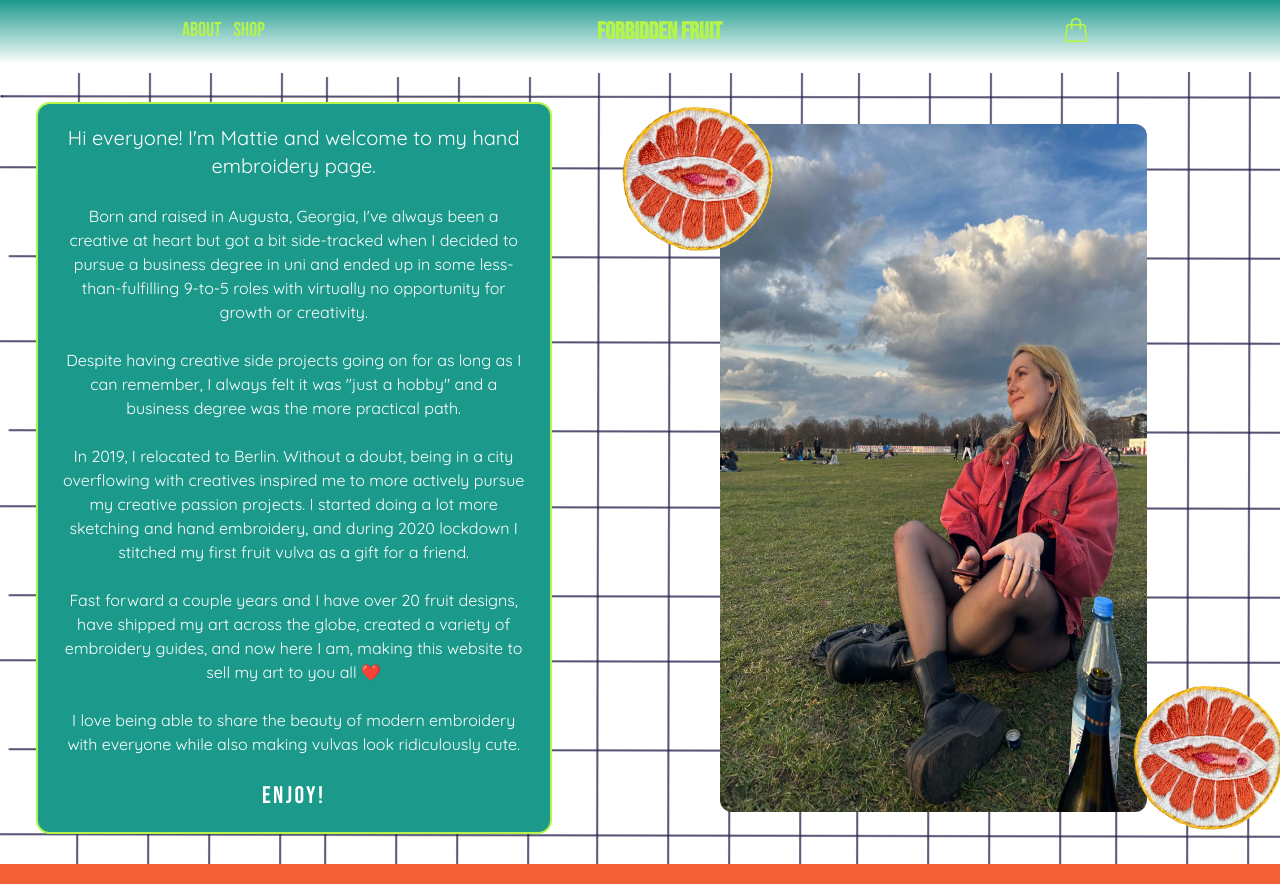
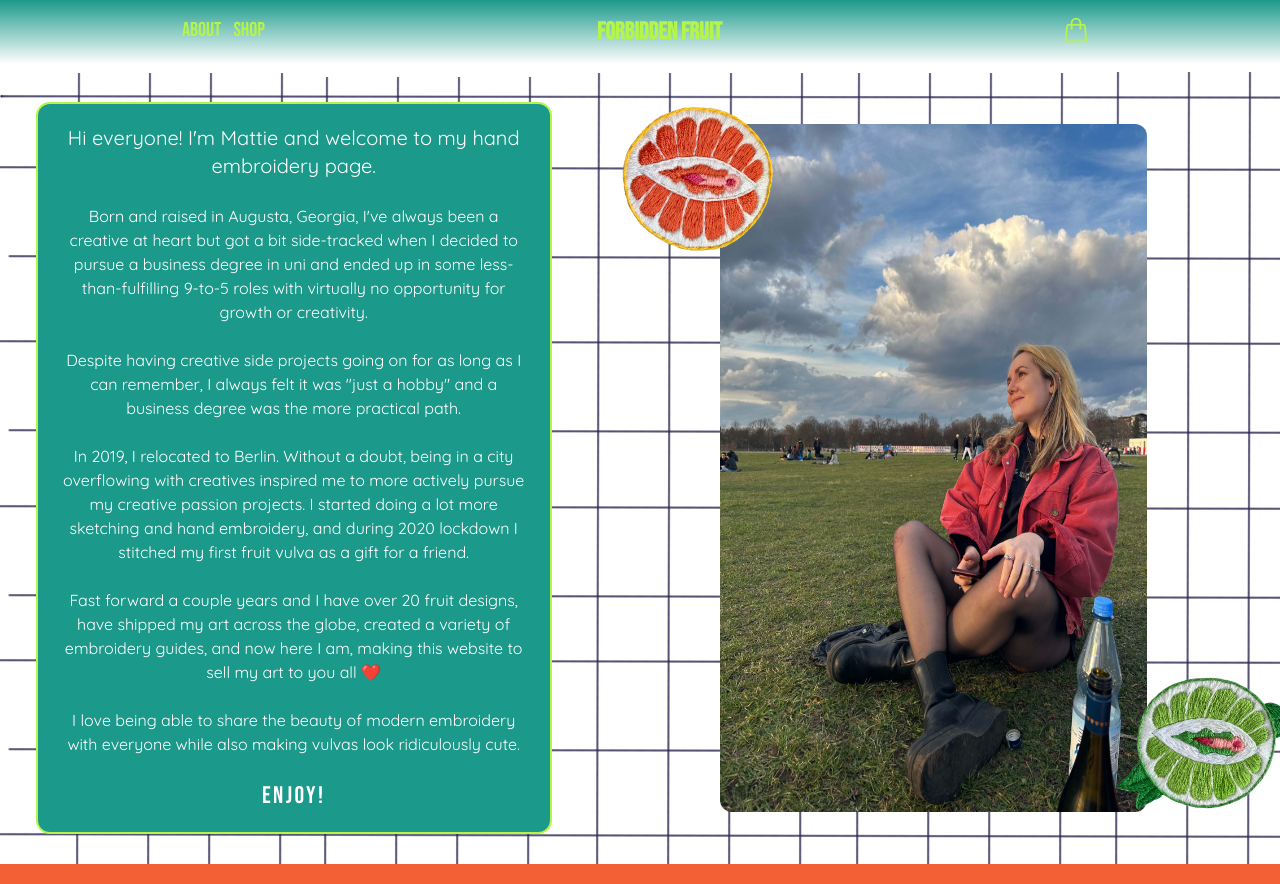
Before and after one commit to maitlandbarton/forbidden-fruit, a React (Create React App) app: page /about in a window 1280 px wide. Shown: the top 884 px of the page. Built offline with nearby package versions, Linux system fonts and the light colour scheme.

Commit message:
add spinning lime to about me page

```diff
--- a/src/components/reusables/SpinningFruit.js
+++ b/src/components/reusables/SpinningFruit.js
@@ -1,9 +1,9 @@
 import grapefruit from "../../images/grapefruit.png"
 
-function SpinningFruit({ml, mr, mt, mb, placement}) {
+function SpinningFruit({ml, mr, mt, mb, placement, image}) {
     return (
         <div>
-            <img src={grapefruit} className={`animate-spinningText absolute w-36 ml-${ml} mr-${mr} mt-${mt} mb-${mb} ${placement}`}></img>
+            <img src={image} className={`animate-spinningText absolute w-36 ml-${ml} mr-${mr} mt-${mt} mb-${mb} ${placement}`}></img>
         </div>
     )
 }
--- a/src/pages/AboutMe.js
+++ b/src/pages/AboutMe.js
@@ -2,6 +2,8 @@ import image from "../images/example.jpg";
 import AboutMeBio from "../components/AboutMeBio";
 import SpinningFruit from "../components/reusables/SpinningFruit";
 import navyGrid from "../images/grid-navy.png";
+import grapefruit from "../images/grapefruit.png";
+import lime from "../images/lime.png"
 
 function AboutMe() {
   return (
@@ -9,7 +11,7 @@ function AboutMe() {
       <div className="h-screen my-auto pt-10">
         <div className="flex justify-around relative">
           <AboutMeBio />
-          <SpinningFruit ml="20" />
+          <SpinningFruit ml="20" image={grapefruit} />
           <img src={image} className="rounded-xl w-1/3 m-5"></img>
           <div className=" z-10">
             <SpinningFruit
@@ -18,6 +20,7 @@ function AboutMe() {
               mt="10"
               mr="20"
               mb="0"
+              image={lime}
             />
           </div>
         </div>
```
Also changed, not shown: src/images/lime.png (added).
